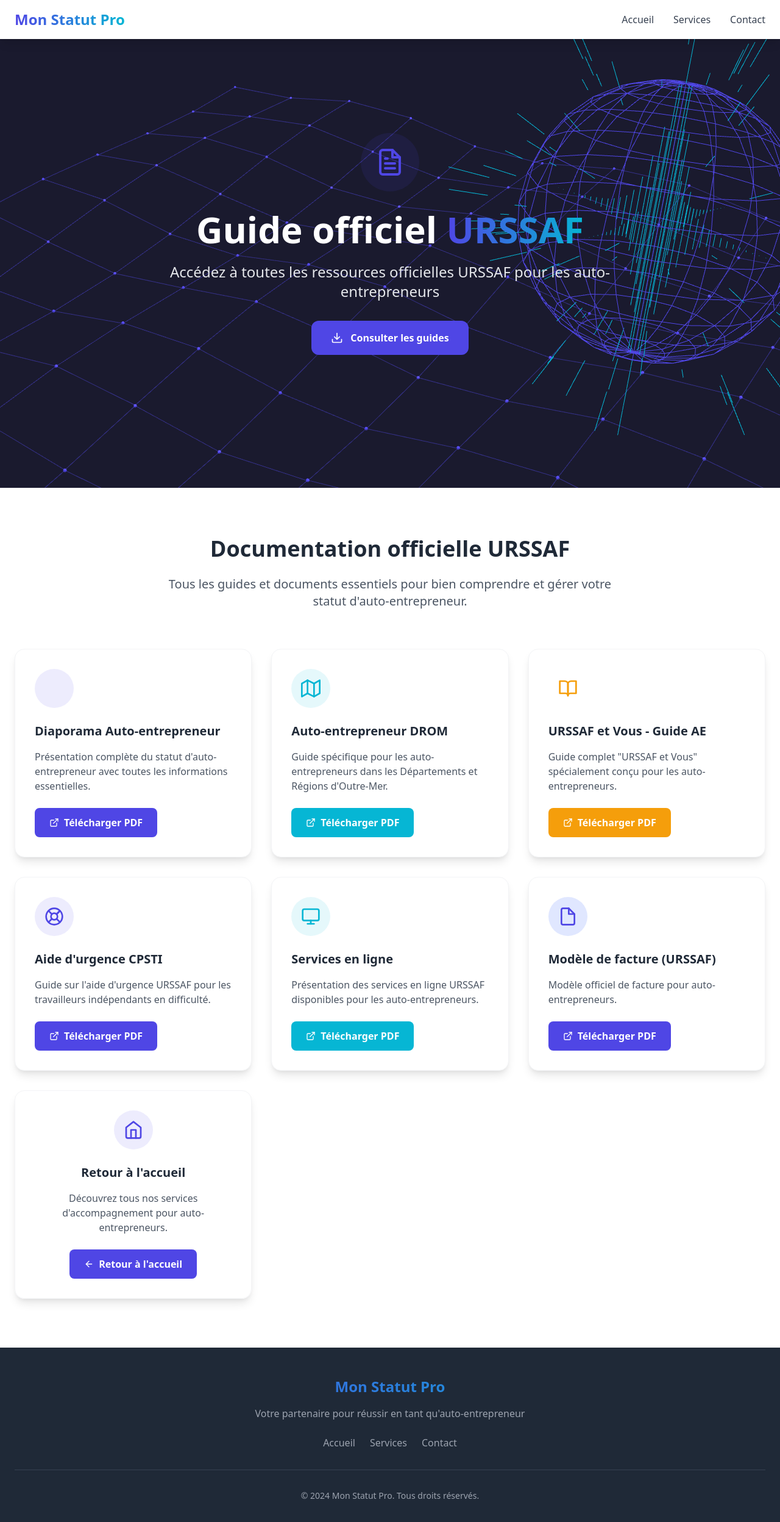
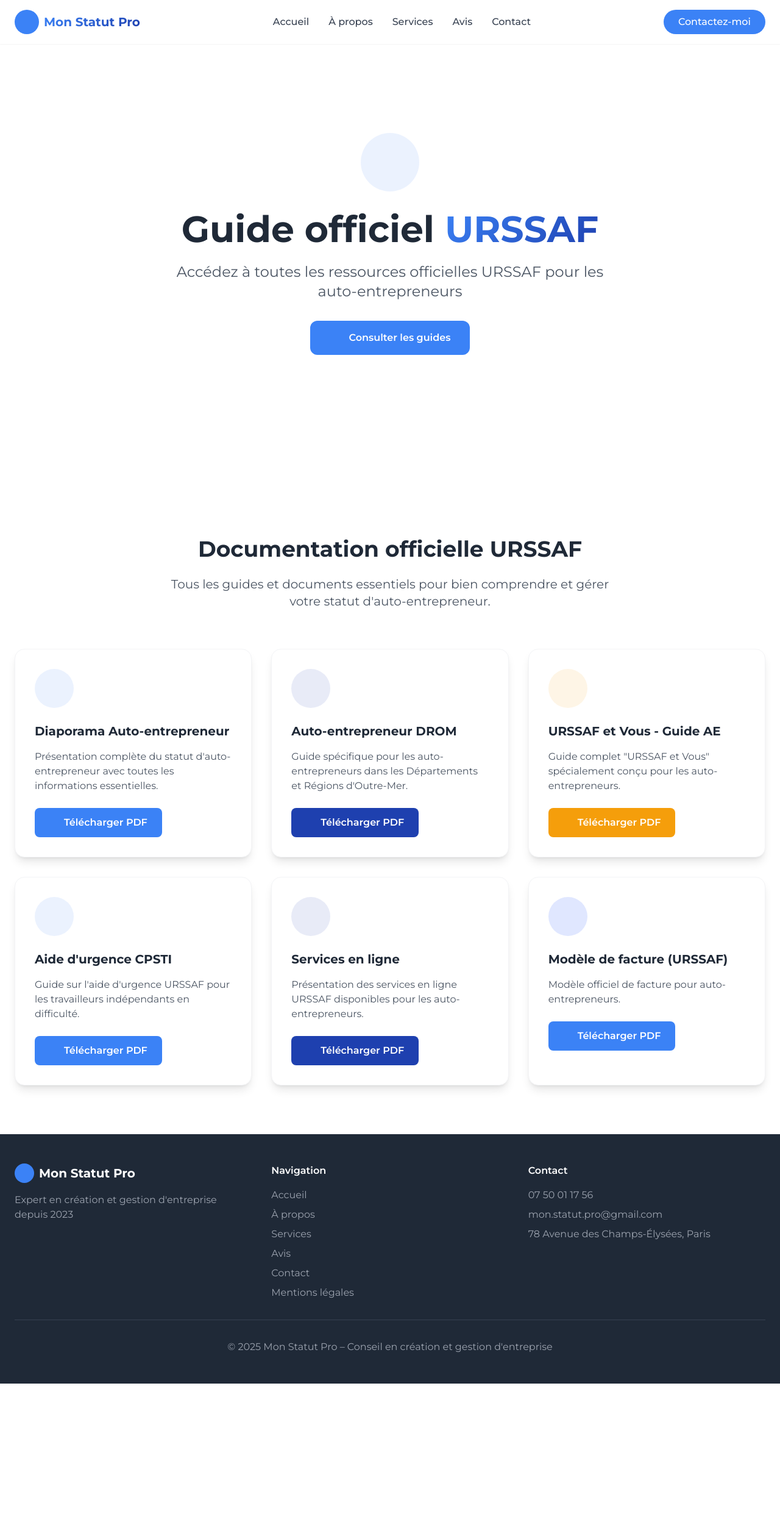
Before and after one commit to bil-development0109/mon-statut-pro, a plain HTML site: page Desktop/mon statut pro/guide-urssaf.html in a window 1280 px wide. Shown: the whole page at 61% size. After the commit the page ends 2269 px from the top, so only its background shows below. Drawn offline with nearby package versions, Linux system fonts and the light colour scheme; animation ran at ten frames a second.

Commit message:
nouvelle version

```diff
--- a/Desktop/mon statut pro/guide-urssaf.html
+++ b/Desktop/mon statut pro/guide-urssaf.html
@@ -4,74 +4,86 @@
     <meta charset="UTF-8">
     <meta name="viewport" content="width=device-width, initial-scale=1.0">
     <title>Guide officiel URSSAF - Mon Statut Pro</title>
-    <link href="https://cdn.jsdelivr.net/npm/tailwindcss@2.2.19/dist/tailwind.min.css" rel="stylesheet">
+    <script src="https://cdn.tailwindcss.com"></script>
     <link rel="stylesheet" href="https://cdnjs.cloudflare.com/ajax/libs/animate.css/4.1.1/animate.min.css">
     <script src="https://cdn.jsdelivr.net/npm/feather-icons/dist/feather.min.js"></script>
-    <script src="https://cdnjs.cloudflare.com/ajax/libs/three.js/r128/three.min.js"></script>
+    <script src="https://unpkg.com/feather-icons"></script>
     <script src="https://cdn.jsdelivr.net/npm/vanta@latest/dist/vanta.globe.min.js"></script>
+    <link href="https://fonts.googleapis.com/css2?family=Montserrat:wght@300;400;500;600;700&display=swap" rel="stylesheet">
+    <script>
+        tailwind.config = {
+            theme: {
+                extend: {
+                    colors: {
+                        primary: '#3B82F6',
+                        secondary: '#1E40AF',
+                        accent: '#F59E0B'
+                    },
+                    fontFamily: {
+                        'montserrat': ['Montserrat', 'sans-serif'],
+                    }
+                }
+            }
+        }
+    </script>
     <style>
-        :root {
-            --primary: #4F46E5;
-            --secondary: #06B6D4;
-            --accent: #F59E0B;
-        }
-
-        .text-primary { color: var(--primary); }
-        .bg-primary { background-color: var(--primary); }
-        .text-secondary { color: var(--secondary); }
-        .bg-secondary { background-color: var(--secondary); }
-        .text-accent { color: var(--accent); }
-        .bg-accent { background-color: var(--accent); }
-
-        .gradient-text {
-            background: linear-gradient(90deg, var(--primary), var(--secondary));
-            -webkit-background-clip: text;
-            -webkit-text-fill-color: transparent;
-        }
-
-        .hover-lift {
-            transition: transform 0.3s ease, box-shadow 0.3s ease;
-        }
-
-        .hover-lift:hover {
-            transform: translateY(-5px);
-            box-shadow: 0 10px 25px -5px rgba(0, 0, 0, 0.1), 0 10px 10px -5px rgba(0, 0, 0, 0.04);
-        }
-
-        .bg-primary\/10 { background-color: rgba(79, 70, 229, 0.1); }
-        .bg-secondary\/10 { background-color: rgba(6, 182, 212, 0.1); }
-
-        #vanta-bg {
+        .vanta-bg {
             position: absolute;
             top: 0;
             left: 0;
             width: 100%;
             height: 100%;
-            z-index: 0;
+            z-index: -1;
         }
-
-        .hero-content {
-            position: relative;
-            z-index: 1;
+        .gradient-text {
+            background: linear-gradient(135deg, #3B82F6 0%, #1E40AF 100%);
+            -webkit-background-clip: text;
+            -webkit-text-fill-color: transparent;
         }
+        .hover-lift {
+            transition: all 0.3s ease;
+        }
+        .hover-lift:hover {
+            transform: translateY(-5px);
+            box-shadow: 0 20px 25px -5px rgba(0, 0, 0, 0.1), 0 10px 10px -5px rgba(0, 0, 0, 0.04);
+        }
+        .hamburger-icon { position: relative; width: 24px; height: 24px; transition: all 0.3s ease; }
+        .mobile-menu-open { animation: fadeIn 0.3s ease forwards; transform-origin: top; }
+        .mobile-menu-closed { animation: fadeOut 0.3s ease forwards; transform-origin: top; }
+        @keyframes fadeIn { from { opacity: 0; transform: translateY(-10px); } to { opacity: 1; transform: translateY(0); } }
+        @keyframes fadeOut { from { opacity: 1; transform: translateY(0); } to { opacity: 0; transform: translateY(-10px); } }
+        html { scroll-behavior: smooth; }
     </style>
 </head>
-<body class="bg-gray-50">
+<body class="font-montserrat bg-white">
     <!-- Navigation -->
-    <nav class="bg-white shadow-lg fixed w-full top-0 z-50">
+    <nav class="fixed w-full bg-white/90 backdrop-blur-md z-50 shadow-sm">
         <div class="container mx-auto px-6 py-4">
             <div class="flex justify-between items-center">
-                <div class="text-2xl font-bold gradient-text">Mon Statut Pro</div>
-                <div class="hidden md:flex space-x-8">
-                    <a href="index.html" class="text-gray-700 hover:text-primary transition-colors">Accueil</a>
-                    <a href="index.html#services" class="text-gray-700 hover:text-primary transition-colors">Services</a>
-                    <a href="index.html#contact" class="text-gray-700 hover:text-primary transition-colors">Contact</a>
+                <div class="flex items-center space-x-2">
+                    <div class="w-10 h-10 bg-primary rounded-full flex items-center justify-center">
+                        <i data-feather="trending-up" class="text-white"></i>
                     </div>
-                <div class="md:hidden">
-                    <button id="mobile-menu-btn" class="text-gray-700 hover:text-primary">
-                        <i data-feather="menu" class="w-6 h-6"></i>
+                    <span class="text-xl font-bold gradient-text">Mon Statut Pro</span>
+                </div>
+
+                <div class="hidden md:flex space-x-8 nav-links">
+                    <a href="index.html#accueil" class="text-gray-700 hover:text-primary font-medium transition-colors text-center">Accueil</a>
+                    <a href="index.html#apropos" class="text-gray-700 hover:text-primary font-medium transition-colors text-center">À propos</a>
+                    <a href="index.html#services" class="text-gray-700 hover:text-primary font-medium transition-colors text-center">Services</a>
+                    <a href="index.html#avis" class="text-gray-700 hover:text-primary font-medium transition-colors text-center">Avis</a>
+                    <a href="index.html#contact" class="text-gray-700 hover:text-primary font-medium transition-colors text-center">Contact</a>
+                </div>
+
+                <a href="index.html#contact" class="bg-primary text-white px-6 py-2 rounded-full font-medium hover:bg-secondary transition-colors hidden md:block">
+                    Contactez-moi
+                </a>
+
+                <button class="md:hidden text-gray-700 flex items-center justify-center focus:outline-none focus:ring-2 focus:ring-primary focus:ring-opacity-50 rounded-md p-1" aria-label="Menu de navigation" id="mobile-menu-button" aria-expanded="false" aria-controls="mobile-menu">
+                    <div class="hamburger-icon">
+                        <i data-feather="menu" id="menu-icon"></i>
+                    </div>
                 </button>
-                </div>
             </div>
         </div>
     </nav>
@@ -84,10 +96,10 @@
                 <div class="w-24 h-24 bg-primary/10 rounded-full flex items-center justify-center mx-auto mb-8">
                     <i data-feather="file-text" class="text-primary w-12 h-12"></i>
                 </div>
-                <h1 class="text-4xl md:text-6xl font-bold text-white mb-6">
+                <h1 class="text-4xl md:text-6xl font-bold text-gray-800 mb-6">
                     Guide officiel <span class="gradient-text">URSSAF</span>
                 </h1>
-                <p class="text-xl md:text-2xl text-gray-200 mb-8 max-w-3xl mx-auto">
+                <p class="text-xl md:text-2xl text-gray-600 mb-8 max-w-3xl mx-auto">
                     Accédez à toutes les ressources officielles URSSAF pour les auto-entrepreneurs
                 </p>
                 <a href="#guides" class="inline-flex items-center px-8 py-4 bg-primary text-white rounded-xl font-semibold hover:bg-secondary transition-all duration-300 hover-lift">
@@ -185,18 +197,7 @@
                     </a>
                 </div>
 
-                <!-- Retour à l'accueil -->
-                <div class="bg-gradient-to-br from-primary/5 to-secondary/5 rounded-2xl p-8 shadow-lg border border-gray-100 hover-lift flex flex-col justify-center items-center text-center">
-                    <div class="w-16 h-16 bg-primary/10 rounded-full flex items-center justify-center mb-6">
-                        <i data-feather="home" class="text-primary w-8 h-8"></i>
-                    </div>
-                    <h3 class="text-xl font-bold text-gray-800 mb-4">Retour à l'accueil</h3>
-                    <p class="text-gray-600 mb-6">Découvrez tous nos services d'accompagnement pour auto-entrepreneurs.</p>
-                    <a href="index.html" class="inline-flex items-center px-6 py-3 bg-primary text-white rounded-lg font-semibold hover:bg-secondary transition-colors">
-                        <i data-feather="arrow-left" class="w-4 h-4 mr-2"></i>
-                        Retour à l'accueil
-                    </a>
-                </div>
+
             </div>
         </div>
     </section>
@@ -204,28 +205,44 @@
     <!-- Footer -->
     <footer class="bg-gray-800 text-white py-12">
         <div class="container mx-auto px-6">
-            <div class="text-center">
-                <div class="text-2xl font-bold gradient-text mb-4">Mon Statut Pro</div>
-                <p class="text-gray-400 mb-6">Votre partenaire pour réussir en tant qu'auto-entrepreneur</p>
-                <div class="flex justify-center space-x-6">
-                    <a href="index.html" class="text-gray-400 hover:text-white transition-colors">Accueil</a>
-                    <a href="index.html#services" class="text-gray-400 hover:text-white transition-colors">Services</a>
-                    <a href="index.html#contact" class="text-gray-400 hover:text-white transition-colors">Contact</a>
+            <div class="grid md:grid-cols-3 gap-8">
+                <div>
+                    <div class="flex items-center space-x-2 mb-4">
+                        <div class="w-8 h-8 bg-primary rounded-full flex items-center justify-center">
+                            <i data-feather="trending-up" class="w-4 h-4"></i>
                         </div>
-                <div class="mt-8 pt-8 border-t border-gray-700">
-                    <p class="text-gray-400 text-sm">&copy; 2024 Mon Statut Pro. Tous droits réservés.</p>
+                        <span class="text-xl font-bold">Mon Statut Pro</span>
                     </div>
+                    <p class="text-gray-400">Expert en création et gestion d'entreprise depuis 2023</p>
+                </div>
+                <div>
+                    <h4 class="font-semibold mb-4">Navigation</h4>
+                    <div class="space-y-2">
+                        <a href="index.html#accueil" class="block text-gray-400 hover:text-white transition-colors">Accueil</a>
+                        <a href="index.html#apropos" class="block text-gray-400 hover:text-white transition-colors">À propos</a>
+                        <a href="index.html#services" class="block text-gray-400 hover:text-white transition-colors">Services</a>
+                        <a href="index.html#avis" class="block text-gray-400 hover:text-white transition-colors">Avis</a>
+                        <a href="index.html#contact" class="block text-gray-400 hover:text-white transition-colors">Contact</a>
+                        <a href="mentions-legales.html" class="block text-gray-400 hover:text-white transition-colors">Mentions légales</a>
+                    </div>
+                </div>
+                <div>
+                    <h4 class="font-semibold mb-4">Contact</h4>
+                    <div class="space-y-2 text-gray-400">
+                        <p>07 50 01 17 56</p>
+                        <p>mon.statut.pro@gmail.com</p>
+                        <p>78 Avenue des Champs-Élysées, Paris</p>
+                    </div>
+                </div>
+            </div>
+            <div class="border-t border-gray-700 mt-8 pt-8 text-center text-gray-400">
+                <p>© 2025 Mon Statut Pro – Conseil en création et gestion d'entreprise</p>
             </div>
         </div>
     </footer>
 
     <script>
-        // Initialiser les icônes Feather
-        document.addEventListener('DOMContentLoaded', function() {
-            feather.replace();
-
-            // Initialiser Vanta.js
-            if (typeof VANTA !== 'undefined') {
+        // Globe Vanta aligné sur l’accueil
         VANTA.GLOBE({
             el: "#vanta-bg",
             mouseControls: true,
@@ -235,22 +252,100 @@
             minWidth: 200.00,
             scale: 1.00,
             scaleMobile: 1.00,
-                    color: 0x4f46e5,
-                    color2: 0x06b6d4,
-                    backgroundColor: 0x1a1a2e
+            color: 0x3b82f6,
+            backgroundColor: 0xffffff,
+            size: 1.00
         });
+
+        // Défilement fluide pour les ancres internes
+        document.querySelectorAll('a[href^="#"]').forEach(anchor => {
+            anchor.addEventListener('click', function (e) {
+                e.preventDefault();
+                const target = document.querySelector(this.getAttribute('href'));
+                if (target) {
+                    target.scrollIntoView({ behavior: 'smooth', block: 'start' });
                 }
             });
+        });
 
-        // Menu mobile
-        const mobileMenuBtn = document.getElementById('mobile-menu-btn');
-        const mobileMenu = document.getElementById('mobile-menu');
+        // Menu mobile (création du menu et toggle)
+        const mobileMenuButton = document.getElementById('mobile-menu-button');
+        const menuIcon = document.getElementById('menu-icon');
+        const navLinks = document.querySelector('.nav-links');
+        let menuOpen = false;
+        let mobileMenu = null;
 
-        if (mobileMenuBtn) {
-            mobileMenuBtn.addEventListener('click', () => {
-                mobileMenu.classList.toggle('hidden');
+        function createMobileMenu() {
+            if (!document.getElementById('mobile-menu-container')) {
+                mobileMenu = document.createElement('div');
+                mobileMenu.id = 'mobile-menu-container';
+                mobileMenu.className = 'hidden flex-col absolute top-16 left-0 w-full bg-white p-4 space-y-4 shadow-lg z-50 border-t border-gray-100';
+
+                const menuItems = [
+                    { href: 'index.html#accueil', text: 'Accueil' },
+                    { href: 'index.html#apropos', text: 'À propos' },
+                    { href: 'index.html#services', text: 'Services' },
+                    { href: 'index.html#avis', text: 'Avis' },
+                    { href: 'index.html#contact', text: 'Contact' }
+                ];
+
+                menuItems.forEach(item => {
+                    const link = document.createElement('a');
+                    link.href = item.href;
+                    link.textContent = item.text;
+                    link.className = 'text-gray-700 hover:text-primary font-medium transition-colors text-center py-2 border-b border-gray-100';
+                    link.addEventListener('click', () => { toggleMenu(); });
+                    mobileMenu.appendChild(link);
                 });
+
+                const contactButton = document.createElement('a');
+                contactButton.href = 'index.html#contact';
+                contactButton.id = 'mobile-contact-button';
+                contactButton.className = 'bg-primary text-white px-6 py-2 rounded-full font-medium hover:bg-secondary transition-colors text-center mt-2';
+                contactButton.textContent = 'Contactez-moi';
+                contactButton.addEventListener('click', () => { toggleMenu(); });
+                mobileMenu.appendChild(contactButton);
+
+                document.querySelector('nav').appendChild(mobileMenu);
+            } else {
+                mobileMenu = document.getElementById('mobile-menu-container');
             }
+        }
+
+        createMobileMenu();
+
+        function toggleMenu() {
+            menuOpen = !menuOpen;
+            mobileMenuButton.setAttribute('aria-expanded', menuOpen.toString());
+            if (menuOpen) {
+                feather.replace(menuIcon, { name: 'x' });
+                mobileMenu.classList.remove('hidden', 'mobile-menu-closed');
+                mobileMenu.classList.add('flex', 'mobile-menu-open');
+            } else {
+                feather.replace(menuIcon, { name: 'menu' });
+                mobileMenu.classList.remove('mobile-menu-open');
+                mobileMenu.classList.add('mobile-menu-closed');
+                setTimeout(() => {
+                    if (!menuOpen) {
+                        mobileMenu.classList.remove('flex');
+                        mobileMenu.classList.add('hidden');
+                    }
+                }, 280);
+            }
+        }
+
+        mobileMenuButton.addEventListener('click', toggleMenu);
+
+        navLinks.querySelectorAll('a').forEach(link => {
+            link.addEventListener('click', () => { if (menuOpen) toggleMenu(); });
+        });
+
+        document.addEventListener('click', (e) => {
+            const mobileMenu = document.getElementById('mobile-menu-container');
+            if (menuOpen && mobileMenu && !mobileMenu.contains(e.target) && !mobileMenuButton.contains(e.target)) {
+                toggleMenu();
+            }
+        });
     </script>
 </body>
 </html>
```
Also changed, not shown: Desktop/mon statut pro/index.html (+3 -2 lines), Desktop/mon statut pro/mentions-legales.html (added, +330 -0 lines). Lines whose indentation alone changed are shown as unchanged.
